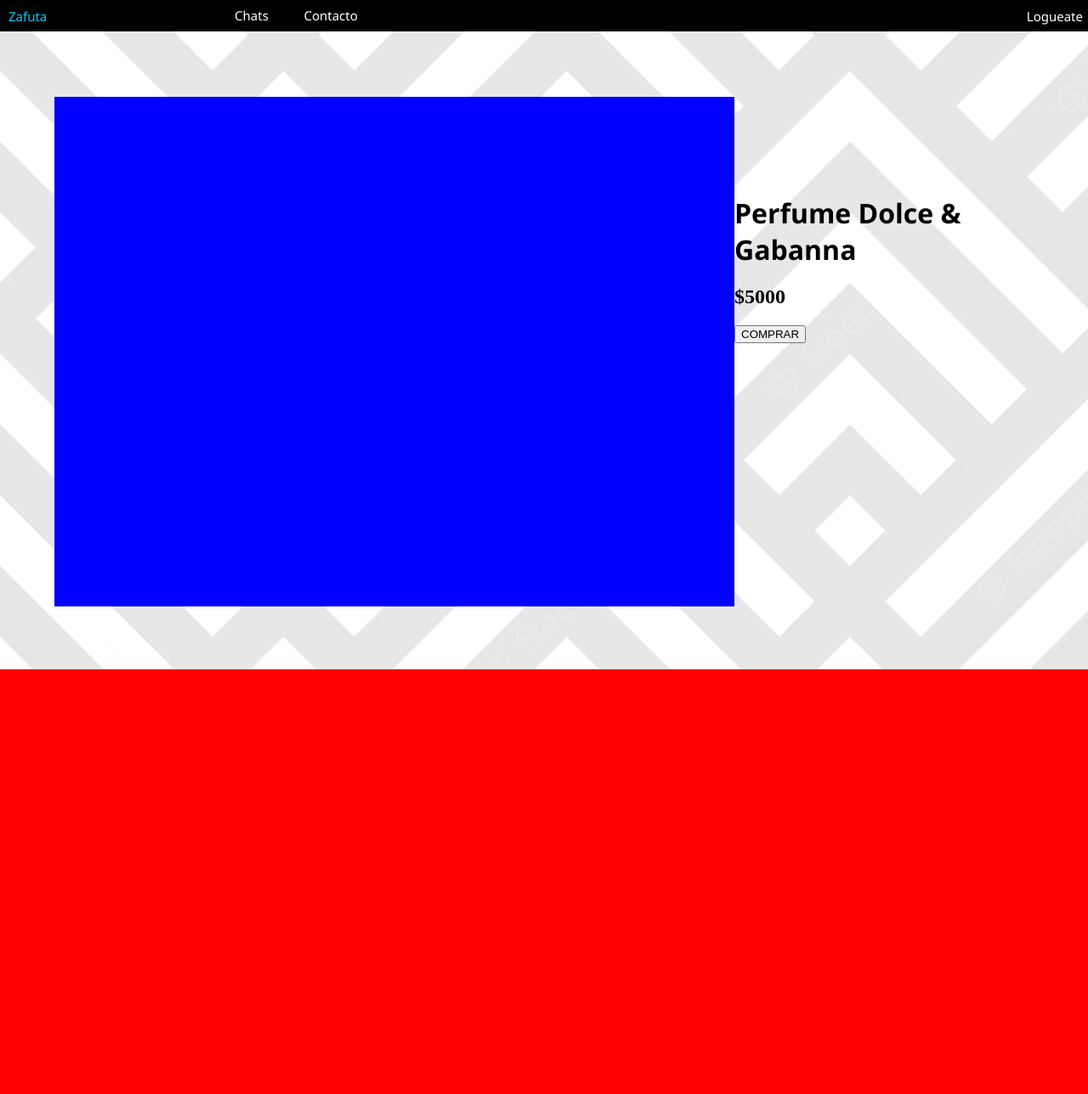
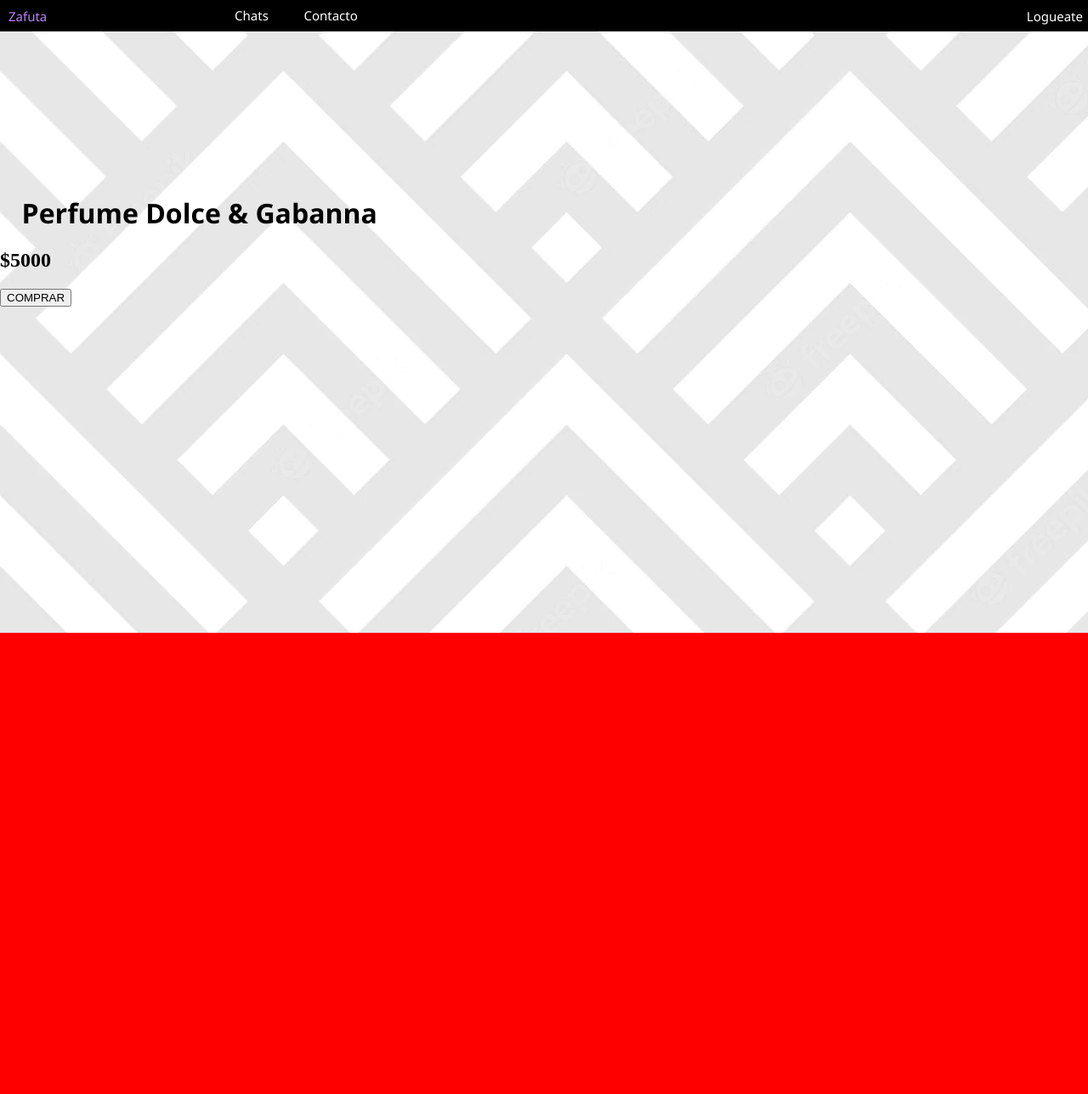
Before and after one commit to NatsukiAza/Proyecto-7C, a PHP site: page /prodej.html in a window 1280 px wide. Shown: the whole page at 85% size. After the commit the page ends 745 px from the top, so only its background shows below. Run offline with PHP 8.4, Linux system fonts and the light colour scheme.

Commit message:
Add files via upload

```diff
--- a/Proyecto capo/css/style1.css
+++ b/Proyecto capo/css/style1.css
@@ -3,21 +3,13 @@ body {
     padding: 0;
     box-sizing: border-box;
     background-image: url("../img/fondo.webp");
+
   }
 
 .encabezado{
     height: 37px;
     width: 100%;
     background-color: rgb(0, 0, 0);
-}
-
-.publi{
-    margin-left: 5%;
-    background-color: rgb(0, 0, 255);
-    margin-top: 6%;
-    float: left;
-    height: 600px;
-    width: 800px;
 }
 
 .titulos{
@@ -51,7 +43,7 @@ h1{
 
 
 .encabezado a:hover{
-    color: rgb(0, 204, 255);
+    color: rgb(191, 128, 255)
 }
 
 .logueate{
@@ -79,11 +71,12 @@ h1{
 
 .publicacion{
     margin-left: 5%;
-    background-color: rgb(0, 0, 255);
     margin-top: 6%;
     float: left;
     height: 300px;
     width: 300px;
+	backdrop-filter: blur(10px);
+	background-color: rgb(217, 179, 255, 0.5);
 }
 
 .comen{
```
